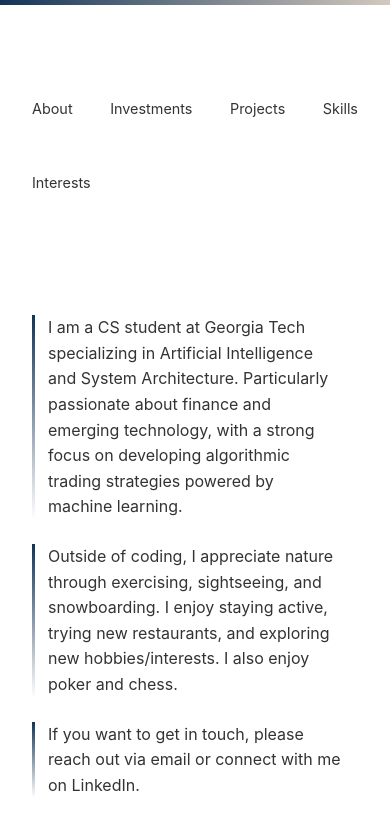
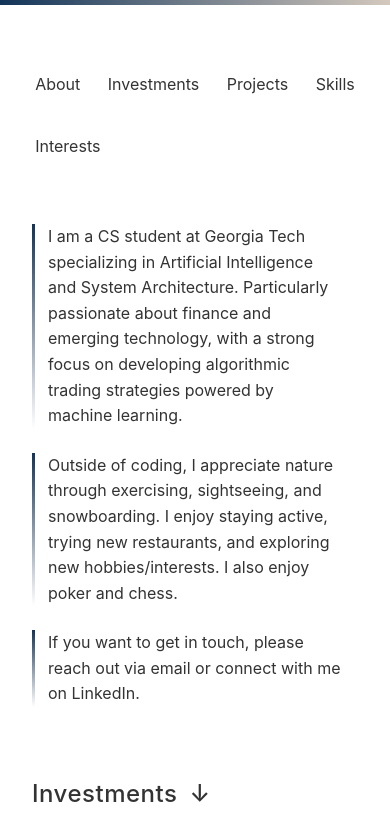
Before and after one commit to wlu03/wlu314, a React (Create React App) app: page / in a window 390 px wide. Shown: the top 827 px of the page. Built offline with nearby package versions, Linux system fonts and the light colour scheme.

Commit message:
header fix

```diff
--- a/src/App.css
+++ b/src/App.css
@@ -299,7 +299,7 @@ html::-webkit-scrollbar {
         flex-direction: row;
         justify-content: space-between;
         flex-wrap: wrap;
-        gap: 1rem;
+        gap: 0.3rem;
     }
 
     nav li {
@@ -312,8 +312,8 @@ html::-webkit-scrollbar {
     }
 
     nav a {
-        font-size: 0.9rem;
-        padding: 0.5rem 0;
+        font-size: 1rem;
+        padding: 0.2rem 0.2rem;
     }
 
     .about-content {
@@ -355,4 +355,14 @@ html::-webkit-scrollbar {
     .dynamicCanvas {
         margin-top: 0rem;
     }
+    .header-nav {
+        margin-bottom: 0rem;
+        margin-top: 0rem;
+        padding-bottom: 0rem;
+        padding-top: 0rem;
+    }
+    .about-content {
+        margin-top: 0rem;
+        padding-top: 0rem;
+    }
 }
--- a/src/App.js
+++ b/src/App.js
@@ -4,6 +4,16 @@ import './App.css';
 const App = () => {
   const canvasRef = useRef(null);
   const aboutContentRef = useRef(null);
+
+  // Add handler for About link click
+  const handleAboutClick = (e) => {
+    e.preventDefault(); // Prevent default anchor behavior
+
+    // Reset scroll position of the about-content element
+    if (aboutContentRef.current) {
+      aboutContentRef.current.scrollTop = 0;
+    }
+  };
 
   useEffect(() => {
     // Canvas animation logic
@@ -169,9 +179,9 @@ const App = () => {
   return (
     <div className="page-wrapper">
       <div className="container">
-        <nav>
+        <nav className="header-nav">
           <ul>
-            <li><a href="#about">About</a></li>
+            <li><a href="#about" onClick={handleAboutClick}>About</a></li>
             <li><a href="#investments">Investments</a></li>
             <li><a href="#projects">Projects</a></li>
             <li><a href="#skills">Skills</a></li>
```
